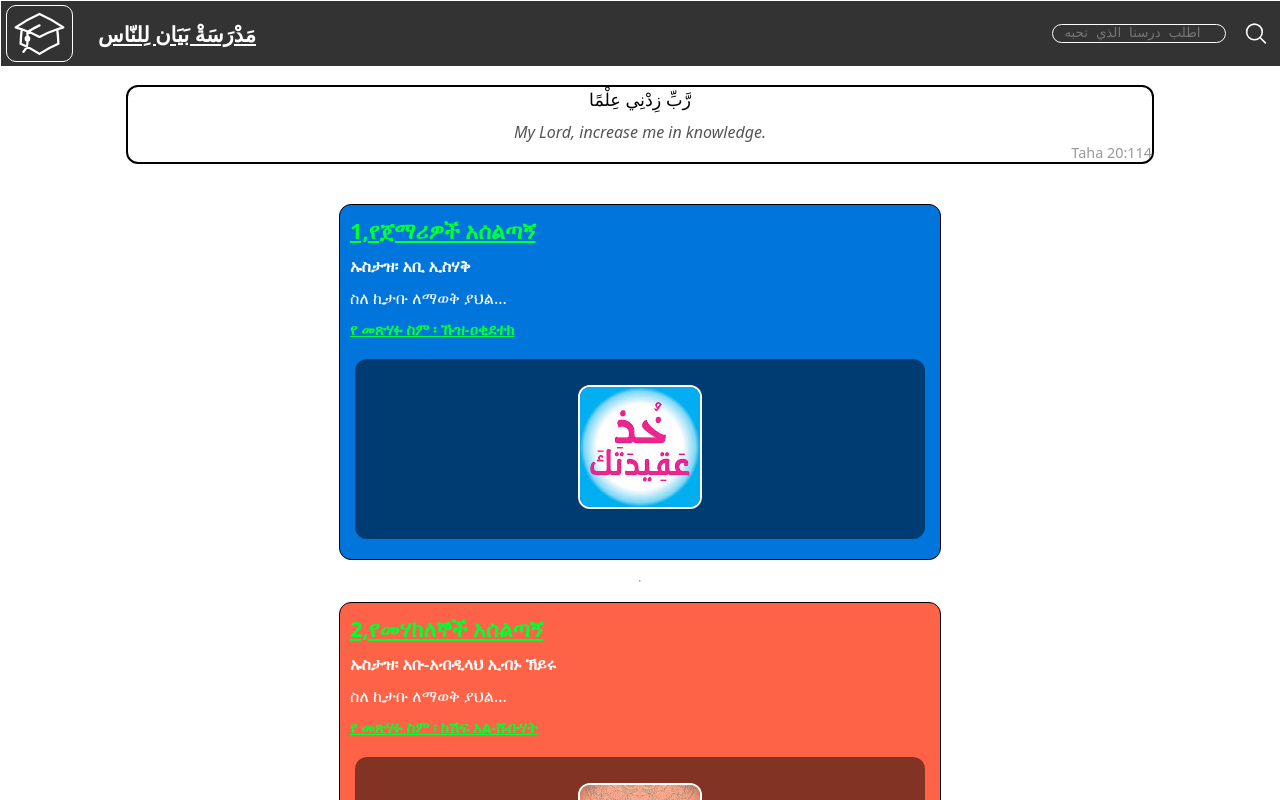
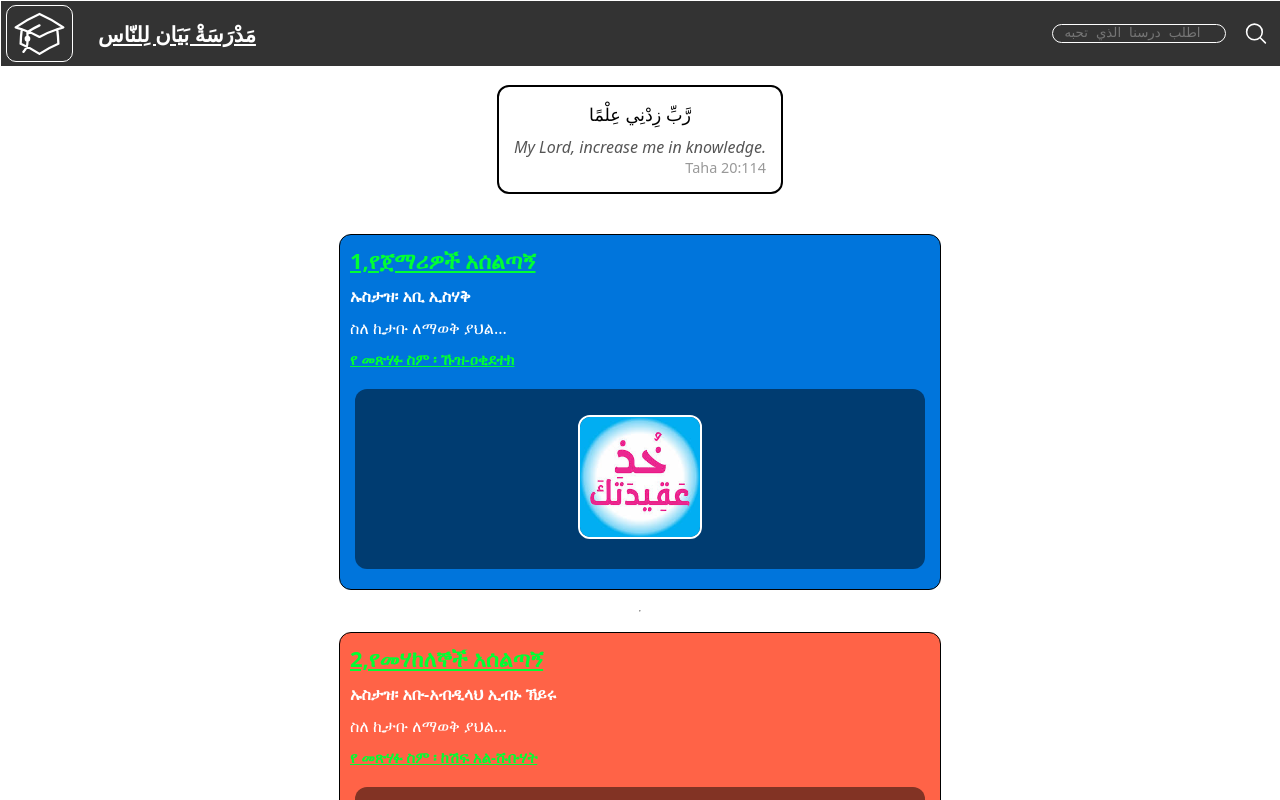
Before and after one commit to Abdulaziz1723/LearnIslam, a React (Vite) app: page / in a window 1280 px wide. Shown: the top 800 px of the page. Built offline with nearby package versions, Linux system fonts and the light colour scheme.

Commit message:
commited:

```diff
--- a/src/AyahWidget.jsx
+++ b/src/AyahWidget.jsx
@@ -30,11 +30,11 @@ const AyahWidget = () => {
 
   return (
     <div style={{
-      minWidth: "80%",
+      maxWidth: "80%",
       background: "#fff",
       border: "2px solid #000",
       borderRadius: "12px",
-      padding: "15px auto",
+      padding: "15px",
       fontFamily: "sans-serif",
       margin: "20px auto",
       textAlign: "center"
```
